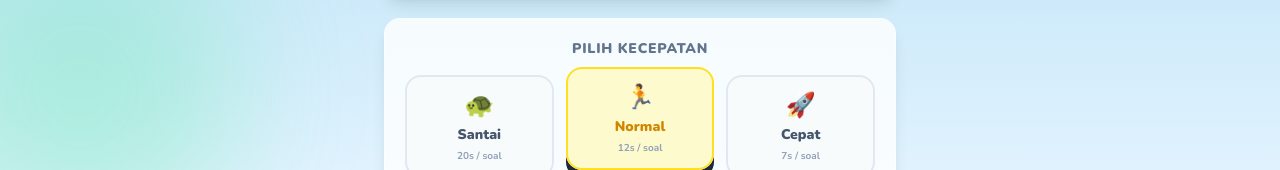
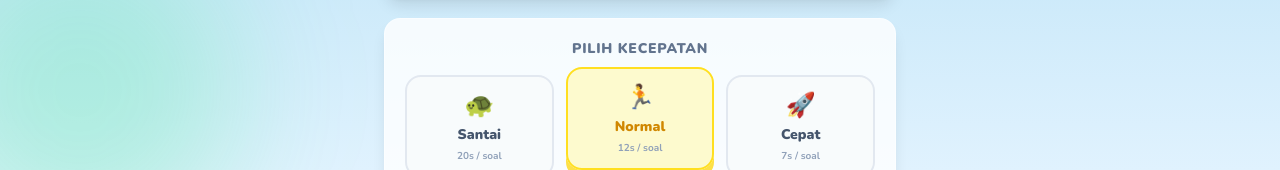
Before and after one commit to miqbaljaffar/kanji-game, a Next.js app: page / in a window 1280 px wide. Shown: the part 630-800 px from the top of the page. Built offline with nearby package versions, Linux system fonts and the light colour scheme.

Commit message:
modified:   components/HomeScreen.tsx

```diff
--- a/components/HomeScreen.tsx
+++ b/components/HomeScreen.tsx
@@ -17,9 +17,9 @@ const MODES = [
 ];
 
 const DIFFICULTIES = [
-  { id: "easy" as Difficulty, label: "Santai", icon: "🐢", desc: "20s / soal", color: "text-green-600", bg: "bg-green-100/80", border: "border-green-300" },
-  { id: "medium" as Difficulty, label: "Normal", icon: "🏃", desc: "12s / soal", color: "text-yellow-600", bg: "bg-yellow-100/80", border: "border-yellow-300" },
-  { id: "hard" as Difficulty, label: "Cepat", icon: "🚀", desc: "7s / soal", color: "text-red-600", bg: "bg-red-100/80", border: "border-red-300" },
+  { id: "easy" as Difficulty, label: "Santai", icon: "🐢", desc: "20s / soal", color: "text-green-600", bg: "bg-green-100/80", border: "border-green-300", shadow: "shadow-[0_6px_0_#86efac] sm:shadow-[0_8px_0_#86efac]" },
+  { id: "medium" as Difficulty, label: "Normal", icon: "🏃", desc: "12s / soal", color: "text-yellow-600", bg: "bg-yellow-100/80", border: "border-yellow-300", shadow: "shadow-[0_6px_0_#fde047] sm:shadow-[0_8px_0_#fde047]" },
+  { id: "hard" as Difficulty, label: "Cepat", icon: "🚀", desc: "7s / soal", color: "text-red-600", bg: "bg-red-100/80", border: "border-red-300", shadow: "shadow-[0_6px_0_#fca5a5] sm:shadow-[0_8px_0_#fca5a5]" },
 ];
 
 export function HomeScreen({ onStart }: HomeScreenProps) {
@@ -96,7 +96,7 @@ export function HomeScreen({ onStart }: HomeScreenProps) {
                 className={clsx(
                   "relative p-3 rounded-2xl flex flex-col items-center justify-center transition-all duration-300 border-2",
                   selectedDiff === diff.id
-                    ? `${diff.bg} ${diff.border} shadow-[0_6px_0_currentColor] sm:shadow-[0_8px_0_currentColor] -translate-y-1 sm:-translate-y-2 !border-b-2`
+                    ? `${diff.bg} ${diff.border} ${diff.shadow} -translate-y-1 sm:-translate-y-2 !border-b-2`
                     : "bg-slate-50/80 border-slate-200 hover:bg-slate-100 hover:-translate-y-1 hover:shadow-[0_4px_0_#e2e8f0]"
                 )}
               >
```
